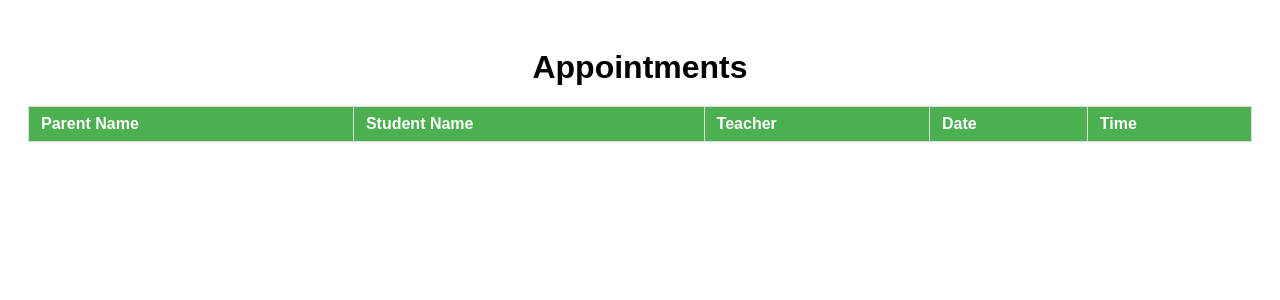
After one commit to MRC-ESA/esa-timetabling, a Flask app: page /show_appointments/1 in a window 1280 px wide. The commit adds this page. Shown: the top 300 px of the page. Run offline with Flask 3, Linux system fonts and the light colour scheme; data that the repository does not hold is empty.

Commit message:
Add appointment list page

```diff
--- a/app.py
+++ b/app.py
@@ -5,6 +5,7 @@ app = Flask(__name__)
 app.config['SQLALCHEMY_DATABASE_URI'] = 'sqlite:///bookings.db'
 app.config['SQLALCHEMY_TRACK_MODIFICATIONS'] = False
 db = SQLAlchemy(app)
+
 
 class Booking(db.Model):
     id = db.Column(db.Integer, primary_key=True)
@@ -19,12 +20,13 @@ class Booking(db.Model):
 def index():
     return render_template("index.html")
 
+
 @app.route('/bookappointment', methods=['GET', 'POST'])
 def book_appointment():
     if request.method == 'POST':
         # Accessing form data
-        parent = request.form.get('parentName')
-        student = request.form.get('studentName')
+        parent = request.form.get('parent-name')
+        student = request.form.get('student-name')
         teacher = request.form.get('teacher')
         date = request.form.get('date')
         time = request.form.get('time')
@@ -57,5 +59,11 @@ def book_appointment():
     return render_template('index.html')
 
 
+@app.route('/show_appointments/<string:teacher_name>', methods=['GET'])
+def show_appointments(teacher_name):
+    appointments = Booking.query.filter_by(teacher=teacher_name).all()
+    return render_template('appointments.html', appointments=appointments)
+
+
 if __name__ == "__main__":
     app.run(debug=True)
--- /dev/null
+++ b/static/styles/appointments.css
@@ -0,0 +1,35 @@
+body {
+  font-family: Arial, sans-serif;
+  padding: 20px;
+}
+
+h1 {
+  text-align: center;
+  margin-bottom: 20px;
+}
+
+table {
+  width: 100%;
+  border-collapse: collapse;
+}
+
+table,
+th,
+td {
+  border: 1px solid #ddd;
+}
+
+th,
+td {
+  padding: 8px 12px;
+  text-align: left;
+}
+
+tr:nth-child(even) {
+  background-color: #f2f2f2;
+}
+
+th {
+  background-color: #4caf50;
+  color: white;
+}
--- /dev/null
+++ b/templates/appointments.html
@@ -0,0 +1,37 @@
+<!DOCTYPE html>
+<html lang="en">
+  <head>
+    <meta charset="UTF-8" />
+    <meta name="viewport" content="width=device-width, initial-scale=1.0" />
+    <title>Appointments</title>
+    <link
+      rel="stylesheet"
+      href="{{ url_for('static', filename='styles/appointments.css') }}"
+    />
+  </head>
+  <body>
+    <h1>Appointments</h1>
+    <table>
+      <thead>
+        <tr>
+          <th>Parent Name</th>
+          <th>Student Name</th>
+          <th>Teacher</th>
+          <th>Date</th>
+          <th>Time</th>
+        </tr>
+      </thead>
+      <tbody>
+        {% for appointment in appointments %}
+        <tr>
+          <td>{{ appointment.parent_name }}</td>
+          <td>{{ appointment.student_name }}</td>
+          <td>{{ appointment.teacher }}</td>
+          <td>{{ appointment.date }}</td>
+          <td>{{ appointment.time }}</td>
+        </tr>
+        {% endfor %}
+      </tbody>
+    </table>
+  </body>
+</html>
```
Also changed, not shown: templates/index.html (+8 -1 lines).
